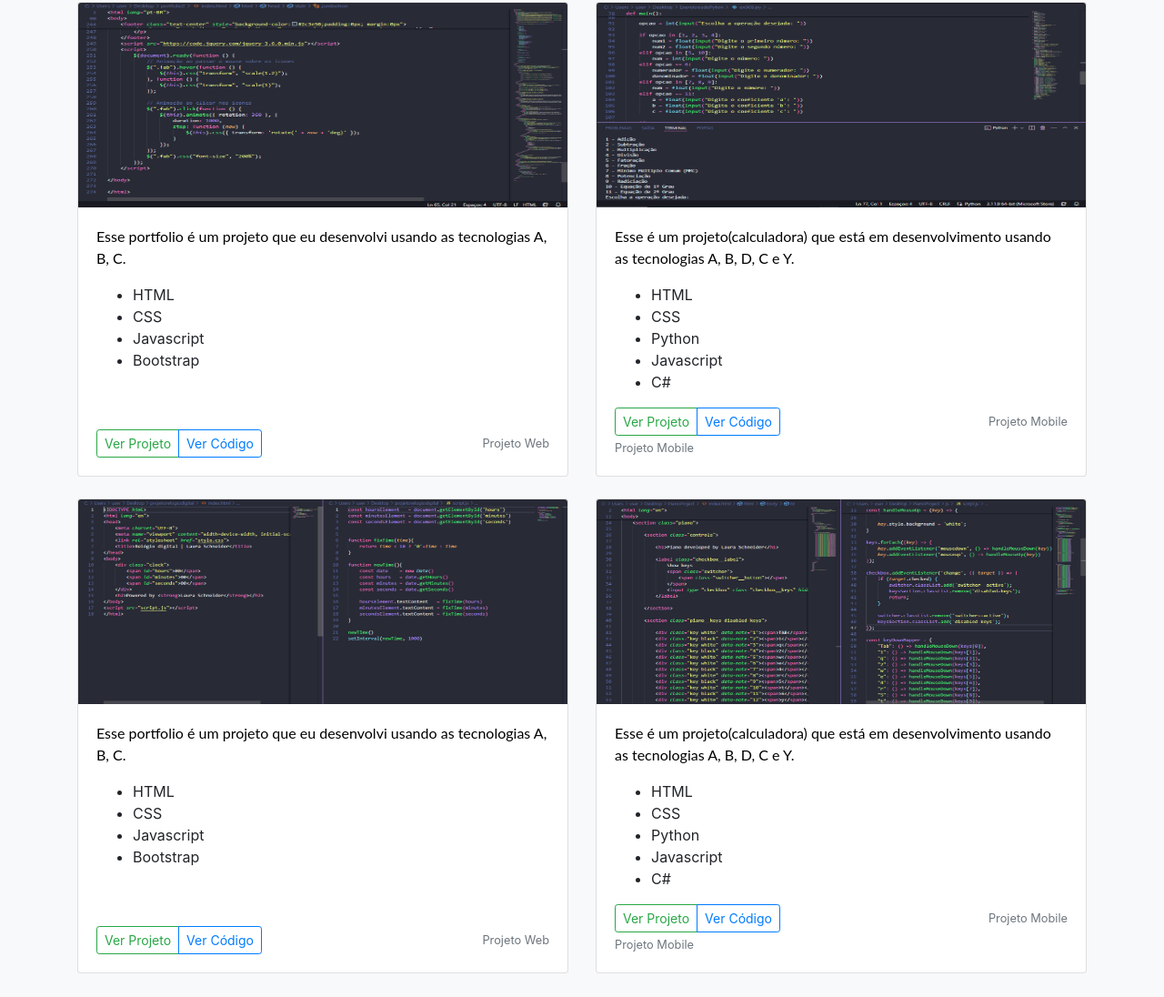
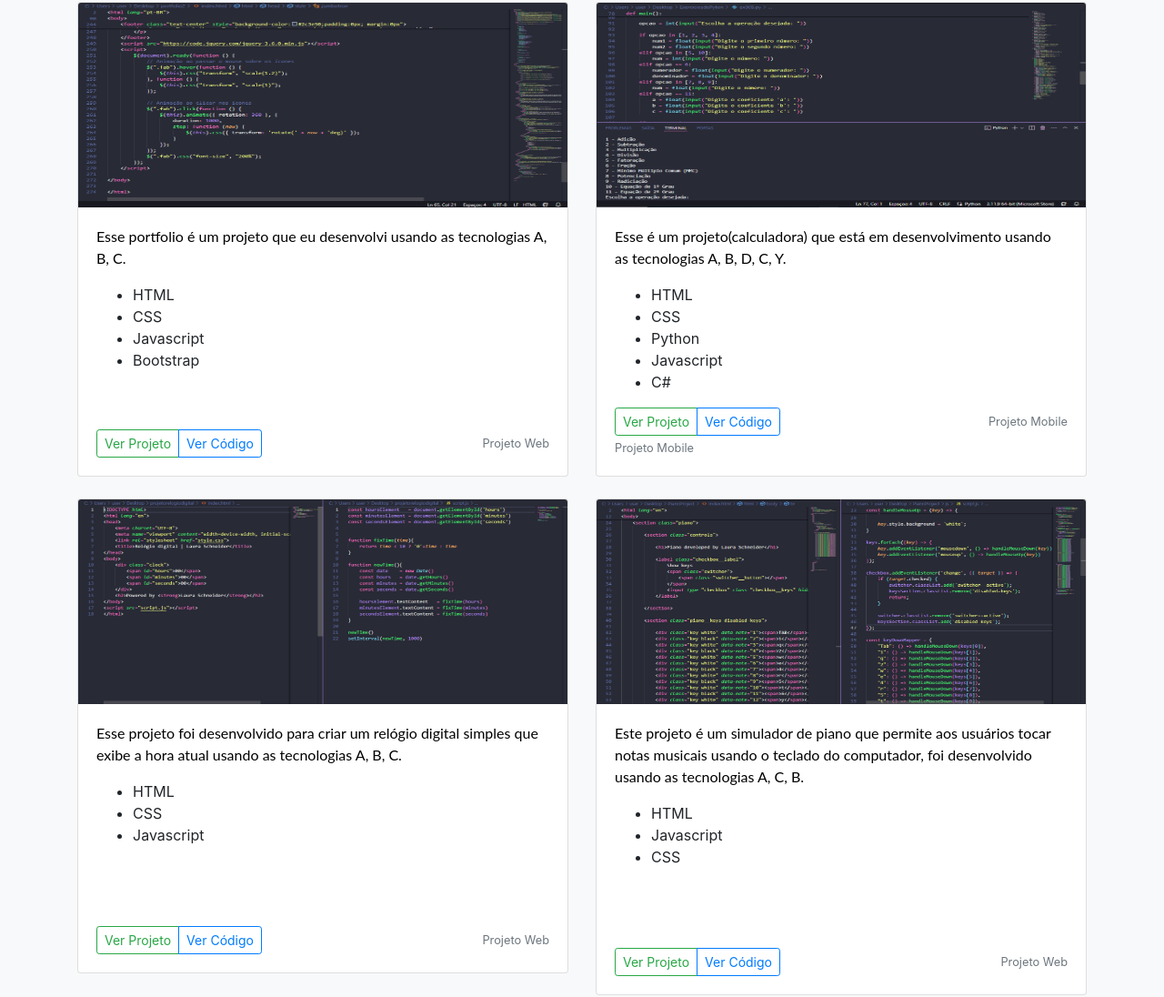
Before and after one commit to lauramachts0/Hist-rico-Projetos-HTML-CSS, a plain HTML site: page index.html in a window 1280 px wide. Shown: the part 924-2020 px from the top of the page at 91% size. Drawn offline with nearby package versions, Linux system fonts and the light colour scheme.

Commit message:
Update index.html

```diff
--- a/index.html
+++ b/index.html
@@ -193,7 +193,7 @@
                                alt="Thumbnail [100%x225]" src="projeto2.png" data-holder-rendered="true"
                                style="height: 225px; width: 100%; display: block;">
                            <div class="card-body">
-                               <p class="card-text">Esse é um projeto(calculadora) que está em desenvolvimento usando as tecnologias A, B, D, C e Y.
+                               <p class="card-text">Esse é um projeto(calculadora) que está em desenvolvimento usando as tecnologias A, B, D, C, Y.
                                </p>
                                <ul>
                                    <li>HTML</li>
@@ -220,13 +220,13 @@
                            alt="Thumbnail [100%x225]" src="projeto3.png" data-holder-rendered="true"
                            style="height: 225px; width: 100%a;max-width: 100%; display: block;">
                            <div class="card-body">
-                               <p class="card-text">Esse portfolio é um projeto que eu desenvolvi usando as tecnologias A, B, C.
+                               <p class="card-text">Esse projeto foi desenvolvido para criar um relógio digital simples que exibe a hora atual usando as tecnologias A, B, C.
                                </p>
                                <ul>
                                    <li>HTML</li>
                                    <li>CSS</li>
                                    <li>Javascript</li>
-                                   <li>Bootstrap</li>
+                                   <br>
                                    <br>
                                    <br>
                                </ul>
@@ -247,24 +247,22 @@
                                alt="Thumbnail [100%x225]" src="projeto4.png" data-holder-rendered="true"
                                style="height: 225px; width: 100%; display: block;">
                            <div class="card-body">
-                               <p class="card-text">Esse é um projeto(calculadora) que está em desenvolvimento usando as tecnologias A, B, D, C e Y.
+                               <p class="card-text">Este projeto é um simulador de piano que permite aos usuários tocar notas musicais usando o teclado do computador, foi desenvolvido usando as tecnologias A, C, B.
                                </p>
                                <ul>
                                    <li>HTML</li>
+                                   <li>Javascript</li>
                                    <li>CSS</li>
-                                   <li>Python</li>
-                                   <li>Javascript</li>
-                                   <li>C#</li>
+                                   <br>
+                                   <br>
+                                   <br>
                                </ul>
                                <div class="d-flex justify-content-between align-items-center">
                                    <div class="btn-group">
                                        <a href="https://github.com/lauramachts0/PianoProject" target="_blank" class="btn btn-sm btn-outline-success">Ver Projeto</a>
                                        <a href="https://github.com/lauramachts0/PianoProject/blob/main/index.html" target="_blank" class="btn btn-sm btn-outline-primary">Ver Código</a>
                                    </div>
-                                   <small class="text-muted">Projeto Mobile</small>
-                               </div>
-                                   <small class="text-muted">Projeto Mobile</small>
-                               </div>
+                                   <small class="text-muted">Projeto Web</small>
                                </div>
                             </div>
                        </div>
```
